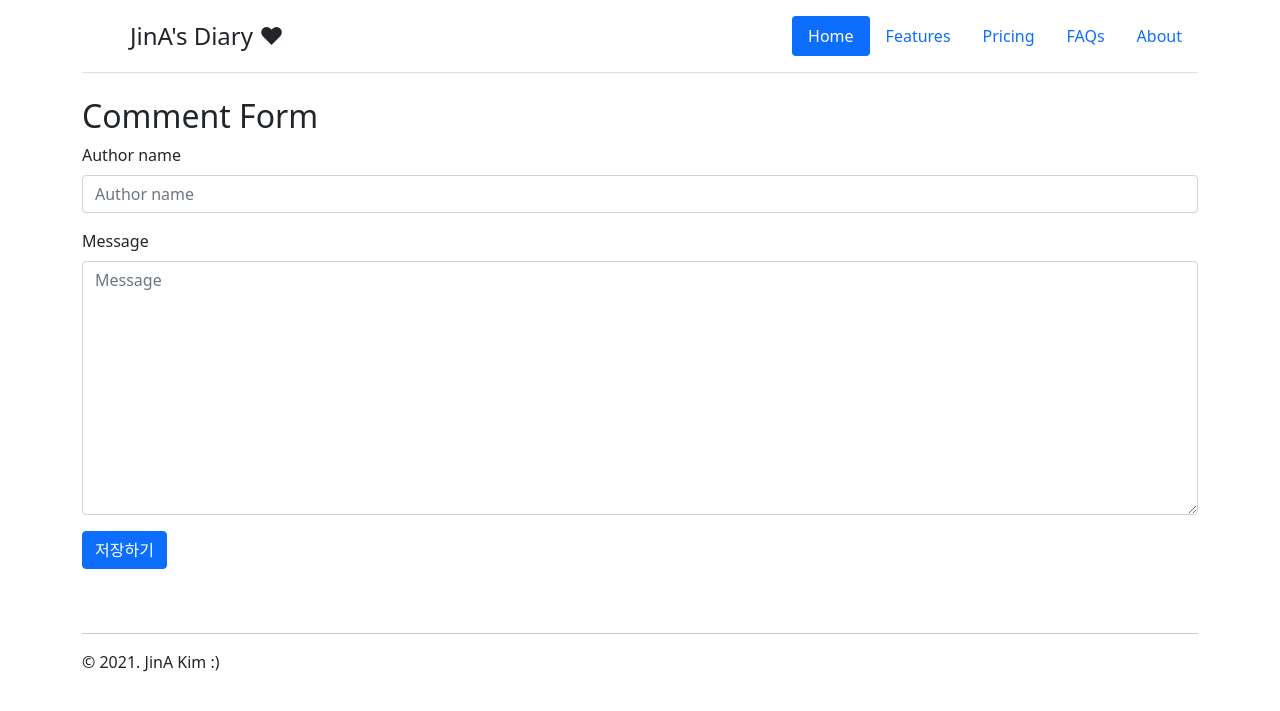
After one commit to zzangpaka/devops_cloud, a Django app: page /diary/1/comments/new/ in a window 1280 px wide. The commit adds this page. Shown: the top 711 px of the page. Run offline with Django 3.2, Linux system fonts and the light colour scheme; tables that the repository leaves empty hold one stand-in row (values such as "Sample post"); parts of the project's set-up code (start-up, migrations or seed data) failed here and were passed over; some libraries are stand-ins or nearby versions.

Commit message:
comment new/edit 설정

```diff
--- a/mydjango19/diary/forms.py
+++ b/mydjango19/diary/forms.py
@@ -10,7 +10,7 @@ from django.core.validators import RegexValidator
 #             RegexValidator(r"^\d{3}-?\d{4}-?\d{4}$", message="휴대폰 번호를 입력해주세요."),
 #         ]
 #     )
-from diary.models import Post
+from diary.models import Post, Comment
 
 
 class PostForm(forms.ModelForm):
@@ -25,3 +25,12 @@ class PostForm(forms.ModelForm):
             "photo",
             "tag_set",
         ]
+
+
+class CommentForm(forms.ModelForm):
+    class Meta:
+        model = Comment
+        fields = [
+            "author_name",
+            "message",
+        ]
--- a/mydjango19/diary/models.py
+++ b/mydjango19/diary/models.py
@@ -26,7 +26,7 @@ class Post(TimestampedModel):
     ip = models.GenericIPAddressField()
 
     def __str__(self):
-        return self.title
+        return f"[{self.pk}] {self.title}"
 
     class Meta:
         verbose_name = "포스팅"
--- /dev/null
+++ b/mydjango19/diary/templates/diary/comment_form.html
@@ -0,0 +1,14 @@
+{% extends "diary/layout.html" %}
+{% load bootstrap5 %}
+
+{% block content %}
+    <h2>Comment Form</h2>
+
+    <form action="" method="post" enctype="multipart/form-data">
+        {% csrf_token %}
+        {% bootstrap_form form %}
+        <input type="submit"
+               value="저장하기"
+               class="btn btn-primary /">
+    </form>
+{% endblock %}
--- a/mydjango19/diary/urls.py
+++ b/mydjango19/diary/urls.py
@@ -11,4 +11,6 @@ urlpatterns = [
     path("new/", views.post_new, name="post_new"),
     path("<int:pk>/edit/", views.post_edit, name="post_edit"),
     path("tags/<str:tag_name>/", views.tag_detail, name="tag_detail"),
+    path("<int:post_pk>/comments/new/", views.comment_new, name="comment_new"),
+    path("<int:post_pk>/comments/<int:pk>/edit/", views.comment_edit, name="comment_edit"),
 ]
--- a/mydjango19/diary/views.py
+++ b/mydjango19/diary/views.py
@@ -1,9 +1,9 @@
 from django.contrib import messages
-from django.http import HttpRequest, HttpResponse
-from django.shortcuts import render, redirect
+from django.http import HttpRequest, HttpResponse, Http404
+from django.shortcuts import render, redirect, get_object_or_404
 
-from diary.forms import PostForm
-from diary.models import Post
+from diary.forms import PostForm, CommentForm
+from diary.models import Post, Comment
 
 
 def tag_detail(request: HttpRequest, tag_name: str) -> HttpResponse:
@@ -34,7 +34,13 @@ def post_list(request: HttpRequest) -> HttpResponse:
 
 
 def post_detail(request: HttpRequest, pk: int) -> HttpResponse:
-    post = Post.objects.get(pk=pk)
+    post = get_object_or_404(Post, pk=pk)
+
+    # try:
+    #     post = Post.objects.get(pk=pk)
+    # except Post.DoesNotExist:
+    #     raise Http404 # 예외 발생
+
     comment_list = post.comment_set.all()
     tag_list = post.tag_set.all()
     return render(
@@ -67,7 +73,7 @@ def post_new(request: HttpRequest) -> HttpResponse:
 
 def post_edit(request: HttpRequest, pk: int) -> HttpResponse:
     # 아래 코드는 ModelForm에 한해서 동작함
-    post = Post.objects.get(pk=pk)
+    post = get_object_or_404(Post, pk=pk)
 
 
     if request.method == "POST":
@@ -82,3 +88,41 @@ def post_edit(request: HttpRequest, pk: int) -> HttpResponse:
     return render(request, "diary/post_form.html", {
         "form": form,
     })
+
+
+# /diary/100/comments/new/ -> 100번 포스트의 코멘트를 새로 생성하겠다는 url
+def comment_new(request: HttpRequest, post_pk: int) -> HttpResponse:
+    post = get_object_or_404(Post, pk=post_pk)
+    if request.method == "POST":
+        form = CommentForm(request.POST, request.FILES)
+        if form.is_valid():
+            # form.cleaned_data = 유효성 검사에 통과한 값들 (dict)
+            comment = form.save(commit=False)
+            # comment.post_id = post_pk -> FK를 직접 채우진 X
+            comment.post = post
+            comment.save()
+            return redirect("diary:post_detail", post_pk)
+    else:
+        form = CommentForm()
+    return render(request, "diary/comment_form.html", {
+        "form": form,
+    }) # 모델명 소문자 언더바 form.html = 약속
+
+
+# /diary/100/comments/20/edit/ -> 100번 포스트의 20번째 코멘트를 수정하겠다는 url
+def comment_edit(request: HttpRequest, post_pk: int, pk: int) -> HttpResponse:
+    comment = get_object_or_404(Comment, pk=pk)
+
+    if request.method == "POST":
+        form = CommentForm(request.POST, request.FILES, instance=comment)
+        if form.is_valid():
+            form.save()
+            messages.success(request, "성공적으로 수정했습니다.")
+            return redirect("diary:post_detail", post_pk)
+    else:
+        form = PostForm(instance=comment)
+
+    form = CommentForm(instance=comment)
+    return render(request, "diary/comment_form.html", {
+        "form": form,
+    })
```
Also changed, not shown: mydjango19/diary/templates/diary/post_detail.html (+8 -1 lines).
